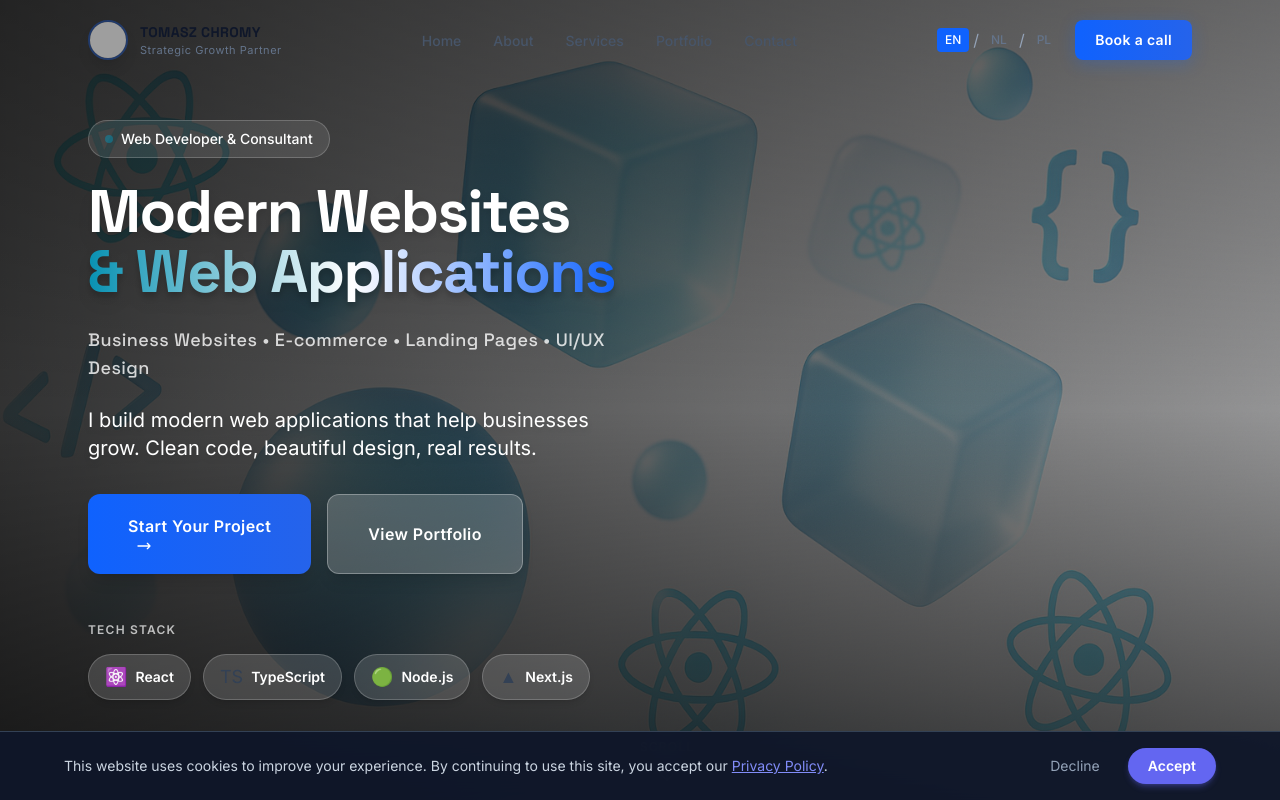
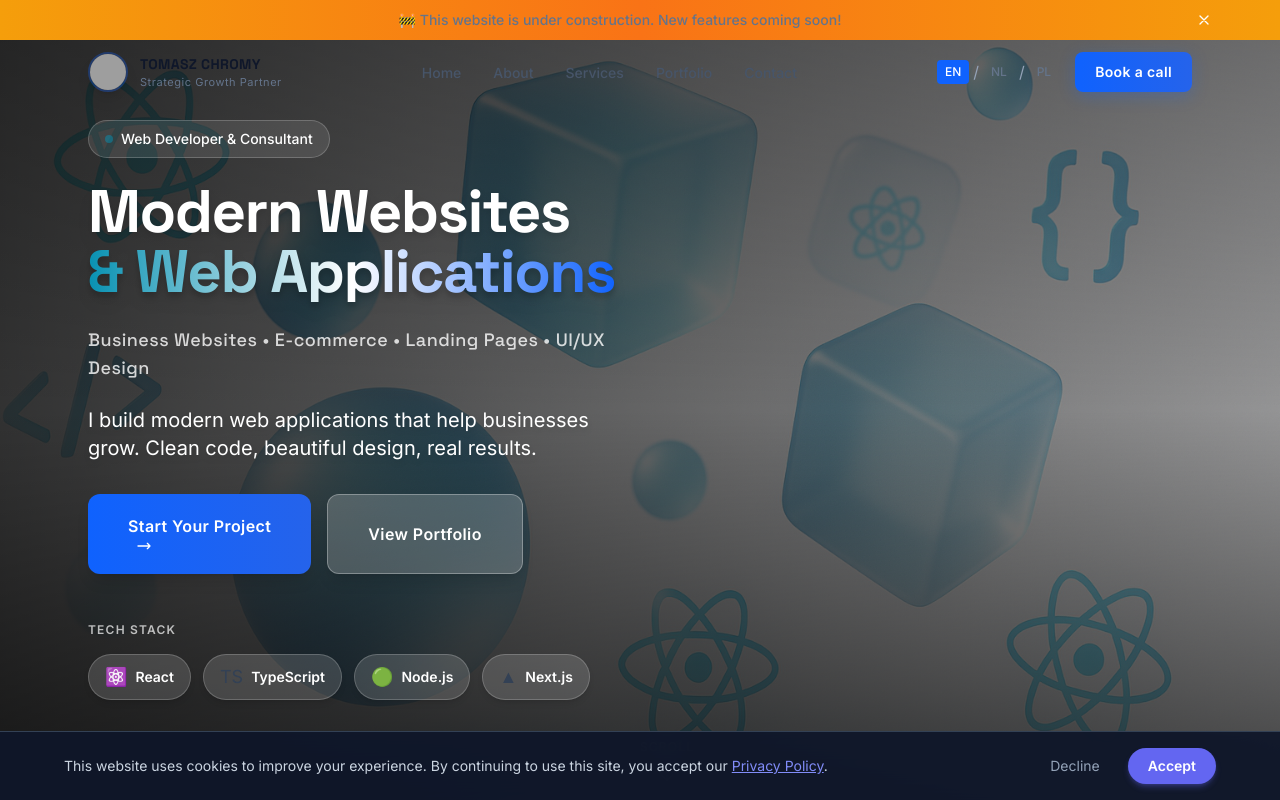
Before and after one commit to TomaszChromy/tomasz-chromy-web, a React (Vite) app: page / in a window 1280 px wide. Shown: the top 800 px of the page. Built offline with nearby package versions, Linux system fonts and the light colour scheme; grey boxes are pictures that could not be loaded.

Commit message:
Add construction banner at top and visitor counter at footer bottom

```diff
--- a/src/components/Layout.tsx
+++ b/src/components/Layout.tsx
@@ -12,6 +12,8 @@ interface LayoutProps {
 const Layout: React.FC<LayoutProps> = ({ children }) => {
   const [mobileMenuOpen, setMobileMenuOpen] = useState(false);
   const [scrolled, setScrolled] = useState(false);
+  const [showBanner, setShowBanner] = useState(true);
+  const [visitorCount, setVisitorCount] = useState<number>(0);
   const { t } = useLanguage();
   const location = useLocation();
 
@@ -39,11 +41,65 @@ const Layout: React.FC<LayoutProps> = ({ children }) => {
     return () => window.removeEventListener("scroll", handleScroll);
   }, []);
 
+  // Check if banner was dismissed in this session
+  useEffect(() => {
+    const bannerDismissed = sessionStorage.getItem("constructionBannerDismissed");
+    if (bannerDismissed === "true") {
+      setShowBanner(false);
+    }
+  }, []);
+
+  // Simple visitor counter using localStorage
+  useEffect(() => {
+    const storedCount = localStorage.getItem("visitorCount");
+    const lastVisit = localStorage.getItem("lastVisitDate");
+    const today = new Date().toDateString();
+
+    let count = storedCount ? parseInt(storedCount, 10) : 0;
+
+    // Only increment if this is a new day or first visit
+    if (lastVisit !== today) {
+      count += 1;
+      localStorage.setItem("visitorCount", count.toString());
+      localStorage.setItem("lastVisitDate", today);
+    }
+
+    setVisitorCount(count);
+  }, []);
+
+  const handleDismissBanner = () => {
+    setShowBanner(false);
+    sessionStorage.setItem("constructionBannerDismissed", "true");
+  };
+
   return (
     <div className="min-h-screen bg-white text-cool-200 antialiased font-body">
+      {/* CONSTRUCTION BANNER */}
+      {showBanner && (
+        <div className="fixed top-0 left-0 right-0 z-[60] bg-gradient-to-r from-amber-500 via-orange-500 to-amber-500 text-white py-2 px-4">
+          <div className="max-w-6xl mx-auto flex items-center justify-between gap-4">
+            <p className="text-xs sm:text-sm font-medium text-center flex-1">
+              {t.constructionBanner?.text}
+            </p>
+            <button
+              type="button"
+              onClick={handleDismissBanner}
+              className="flex-shrink-0 p-1 hover:bg-white/20 rounded transition-colors"
+              aria-label={t.constructionBanner?.close}
+            >
+              <svg className="w-4 h-4" fill="none" viewBox="0 0 24 24" stroke="currentColor" strokeWidth={2}>
+                <path strokeLinecap="round" strokeLinejoin="round" d="M6 18L18 6M6 6l12 12" />
+              </svg>
+            </button>
+          </div>
+        </div>
+      )}
+
       {/* STICKY NAVBAR */}
       <header
-        className={`fixed top-0 left-0 right-0 z-50 transition-all duration-300 ${
+        className={`fixed left-0 right-0 z-50 transition-all duration-300 ${
+          showBanner ? "top-[36px] sm:top-[32px]" : "top-0"
+        } ${
           scrolled
             ? "bg-white/95 backdrop-blur-xl border-b border-cool-500/10 shadow-card py-3"
             : "bg-transparent py-5"
@@ -305,6 +361,19 @@ const Layout: React.FC<LayoutProps> = ({ children }) => {
               {t.footer.disclaimer}
             </p>
           </div>
+
+          {/* VISITOR COUNTER */}
+          <div className="mt-4 sm:mt-6 flex justify-center">
+            <div className="inline-flex items-center gap-2 px-4 py-2 rounded-full bg-cool-100/50 border border-cool-500/10">
+              <svg className="w-4 h-4 text-cool-400" fill="none" viewBox="0 0 24 24" stroke="currentColor" strokeWidth={2}>
+                <path strokeLinecap="round" strokeLinejoin="round" d="M15 12a3 3 0 11-6 0 3 3 0 016 0z" />
+                <path strokeLinecap="round" strokeLinejoin="round" d="M2.458 12C3.732 7.943 7.523 5 12 5c4.478 0 8.268 2.943 9.542 7-1.274 4.057-5.064 7-9.542 7-4.477 0-8.268-2.943-9.542-7z" />
+              </svg>
+              <span className="text-xs text-cool-400">
+                {t.footer.visitorCount}: <span className="font-semibold text-cool-300">{visitorCount.toLocaleString()}</span>
+              </span>
+            </div>
+          </div>
         </div>
       </footer>
 
--- a/src/i18n/translations.ts
+++ b/src/i18n/translations.ts
@@ -278,6 +278,13 @@ export const translations = {
       bio: "Full-stack developer passionate about creating beautiful, functional web experiences. Let's turn your ideas into reality.",
       privacyPolicy: 'Privacy Policy',
       cookies: 'Cookies',
+      visitorCount: 'Visitors',
+    },
+
+    // Construction Banner
+    constructionBanner: {
+      text: '🚧 This website is under construction. New features coming soon!',
+      close: 'Close',
     },
 
     // For Whom
@@ -962,6 +969,13 @@ export const translations = {
       bio: 'Full-stack developer z pasją do tworzenia pięknych, funkcjonalnych stron internetowych. Zamieńmy Twoje pomysły w rzeczywistość.',
       privacyPolicy: 'Polityka Prywatności',
       cookies: 'Cookies',
+      visitorCount: 'Odwiedziny',
+    },
+
+    // Construction Banner
+    constructionBanner: {
+      text: '🚧 Strona w budowie. Nowe funkcje pojawią się wkrótce!',
+      close: 'Zamknij',
     },
 
     // For Whom
@@ -1646,6 +1660,13 @@ export const translations = {
       bio: 'Full-stack developer met passie voor het creëren van mooie, functionele webervaringen. Laten we jouw ideeën werkelijkheid maken.',
       privacyPolicy: 'Privacybeleid',
       cookies: 'Cookies',
+      visitorCount: 'Bezoekers',
+    },
+
+    // Construction Banner
+    constructionBanner: {
+      text: '🚧 Deze website is in aanbouw. Nieuwe functies komen binnenkort!',
+      close: 'Sluiten',
     },
 
     // For Whom
```
